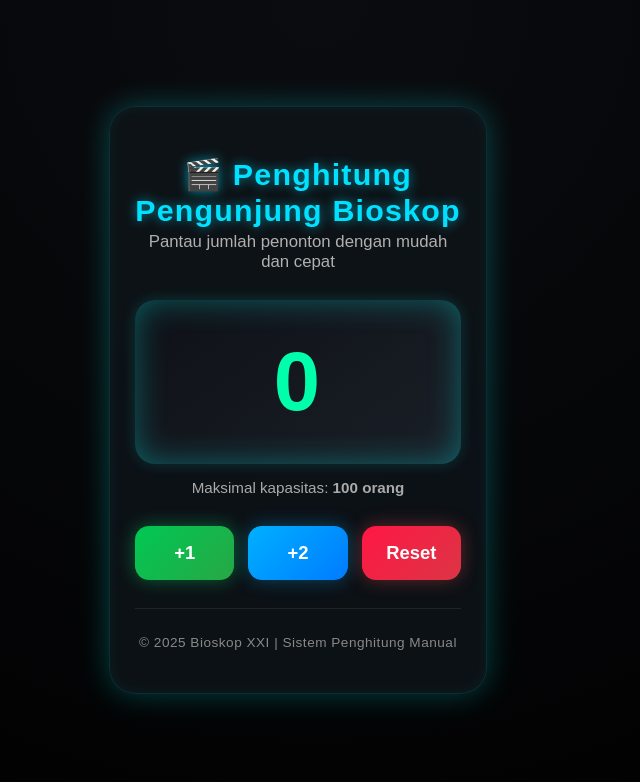
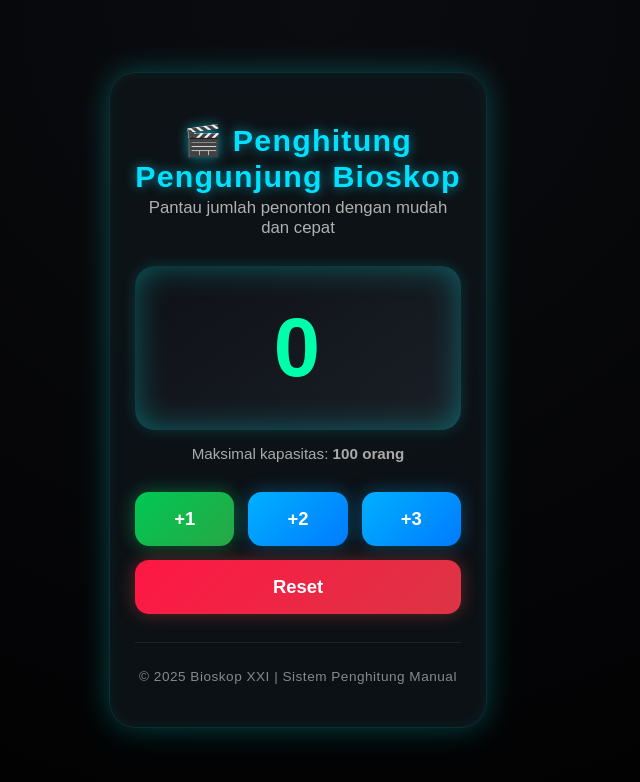
Before and after one commit to HansRF/Tugas-React, a React (Vite) app: page / in a window 1280 px wide. Shown: the top 782 px of the page, without its empty margins (321-961 px from the left). Built offline with nearby package versions, Linux system fonts and the light colour scheme.

Commit message:
update seat

```diff
--- a/src/App.jsx
+++ b/src/App.jsx
@@ -63,6 +63,7 @@ export default function App() {
       <section className="button-section">
         <button className="btn green" onClick={() => addVisitor(1)}>+1</button>
         <button className="btn blue" onClick={() => addVisitor(2)}>+2</button>
+        <button className="btn blue" onClick={() => addVisitor(5)}>+3</button>
         <button className="btn red" onClick={reset}>Reset</button>
       </section>
 
```
